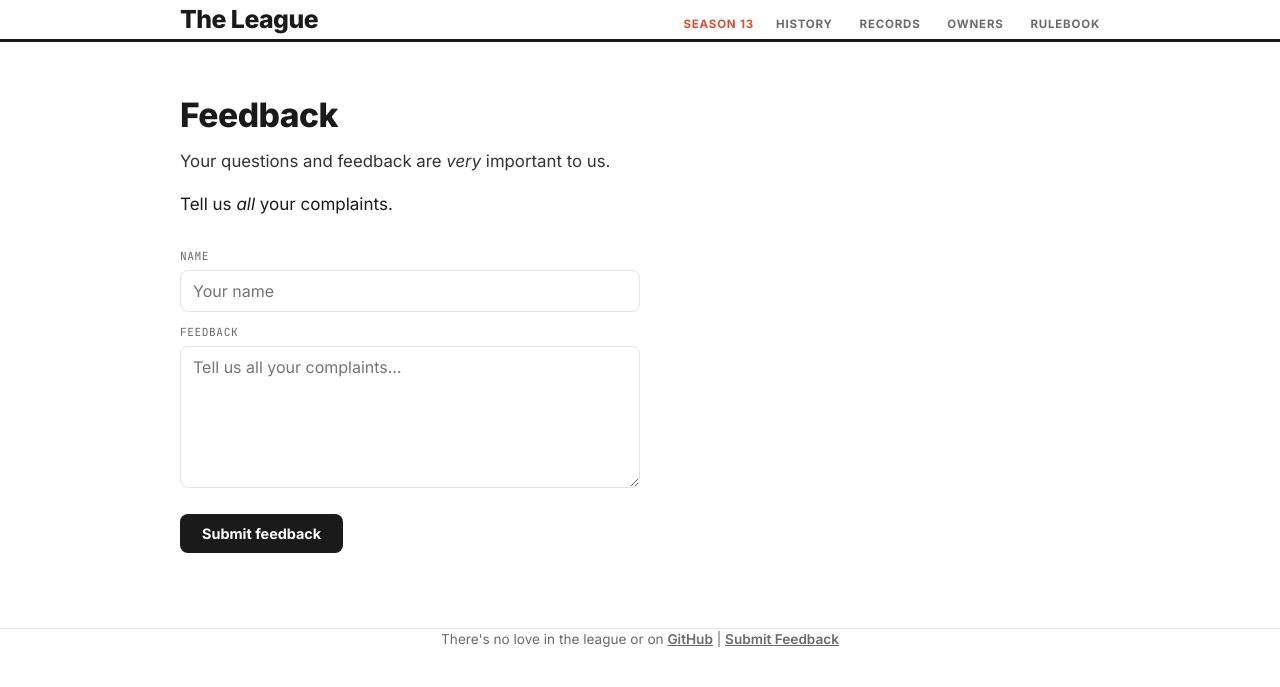
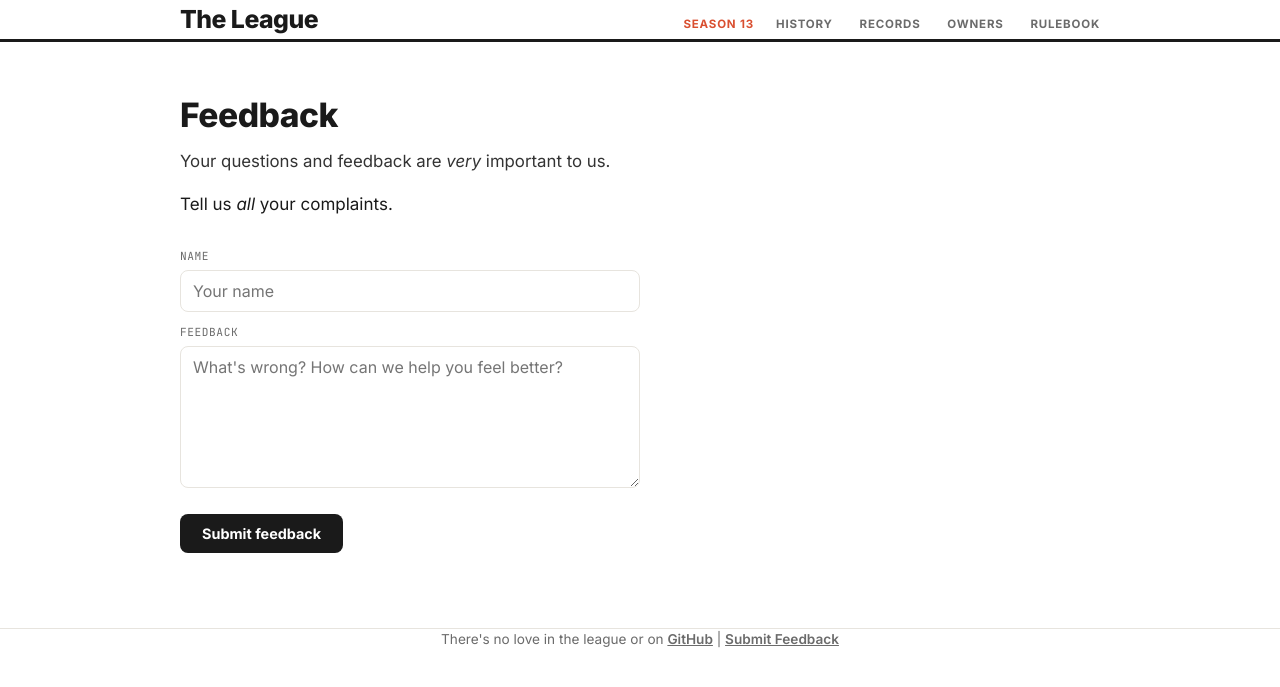
Before and after one commit to dillondrenzek/no-love-in-the-league, a Jekyll site: the page built from docs/feedback/index.md, in a window 1280 px wide. Shown: the top 687 px of the page. Built offline with Jekyll 4.4.1, drawn with Linux system fonts in a browser that asks for light colours.

Commit message:
fix: update placeholder

```diff
--- a/docs/feedback/index.md
+++ b/docs/feedback/index.md
@@ -12,12 +12,13 @@ Tell us _all_ your complaints.
   <label for="fb-name">Name</label>
   <input id="fb-name" name="name" type="text" placeholder="Your name" autocomplete="off">
 
-  <label for="fb-message">Feedback</label>
-  <textarea id="fb-message" name="message" rows="6" placeholder="Tell us all your complaints…"></textarea>
+<label for="fb-message">Feedback</label>
+<textarea id="fb-message" name="message" rows="6" placeholder="What's wrong? How can we help you feel better?"></textarea>
 
   <div id="fb-alert" class="form-alert" role="alert" hidden>Oops! Try again. Your feedback is very important to us.</div>
 
-  <button type="submit">Submit feedback</button>
+<button type="submit">Submit feedback</button>
+
 </form>
 
 <script>
```
